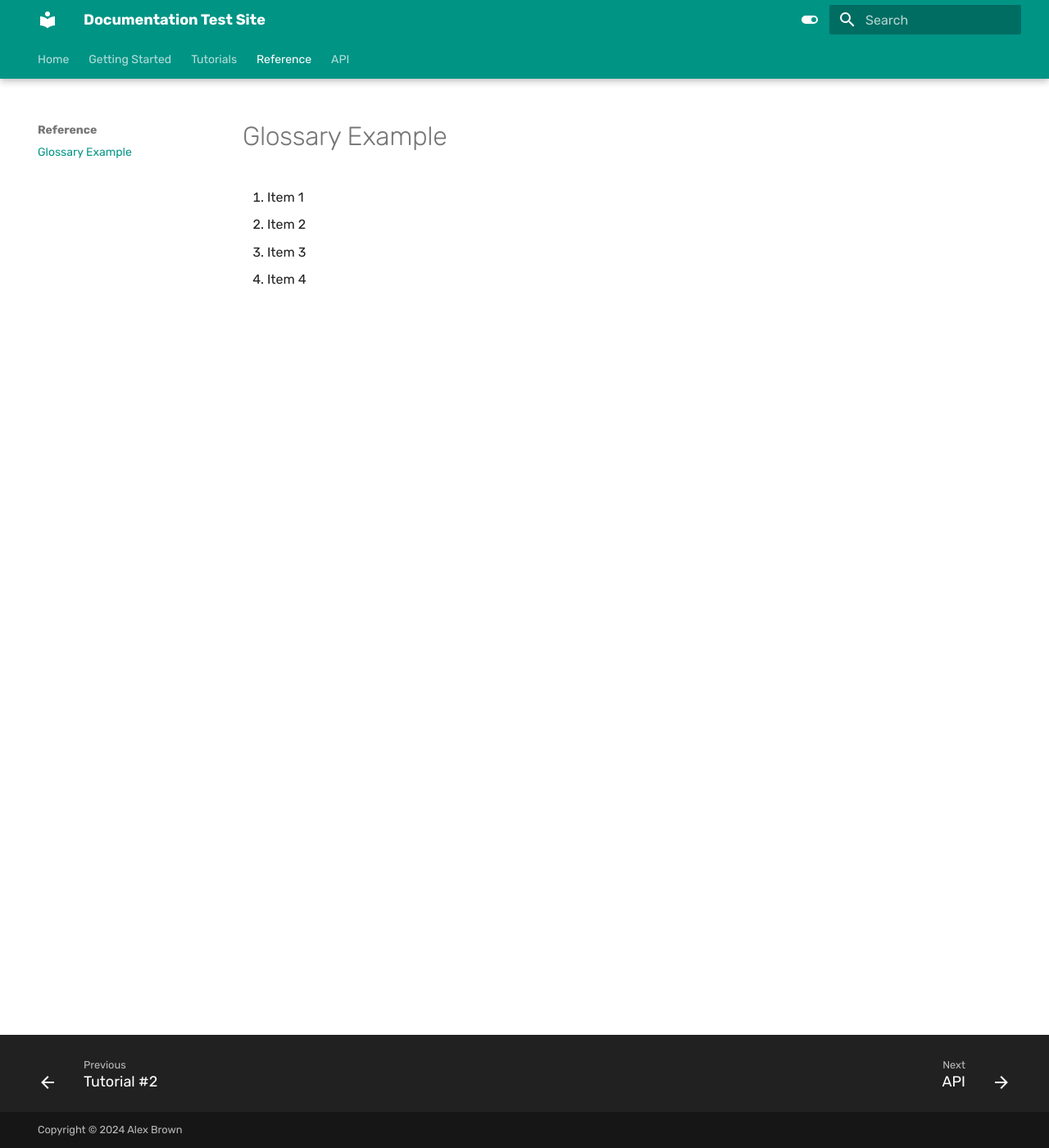
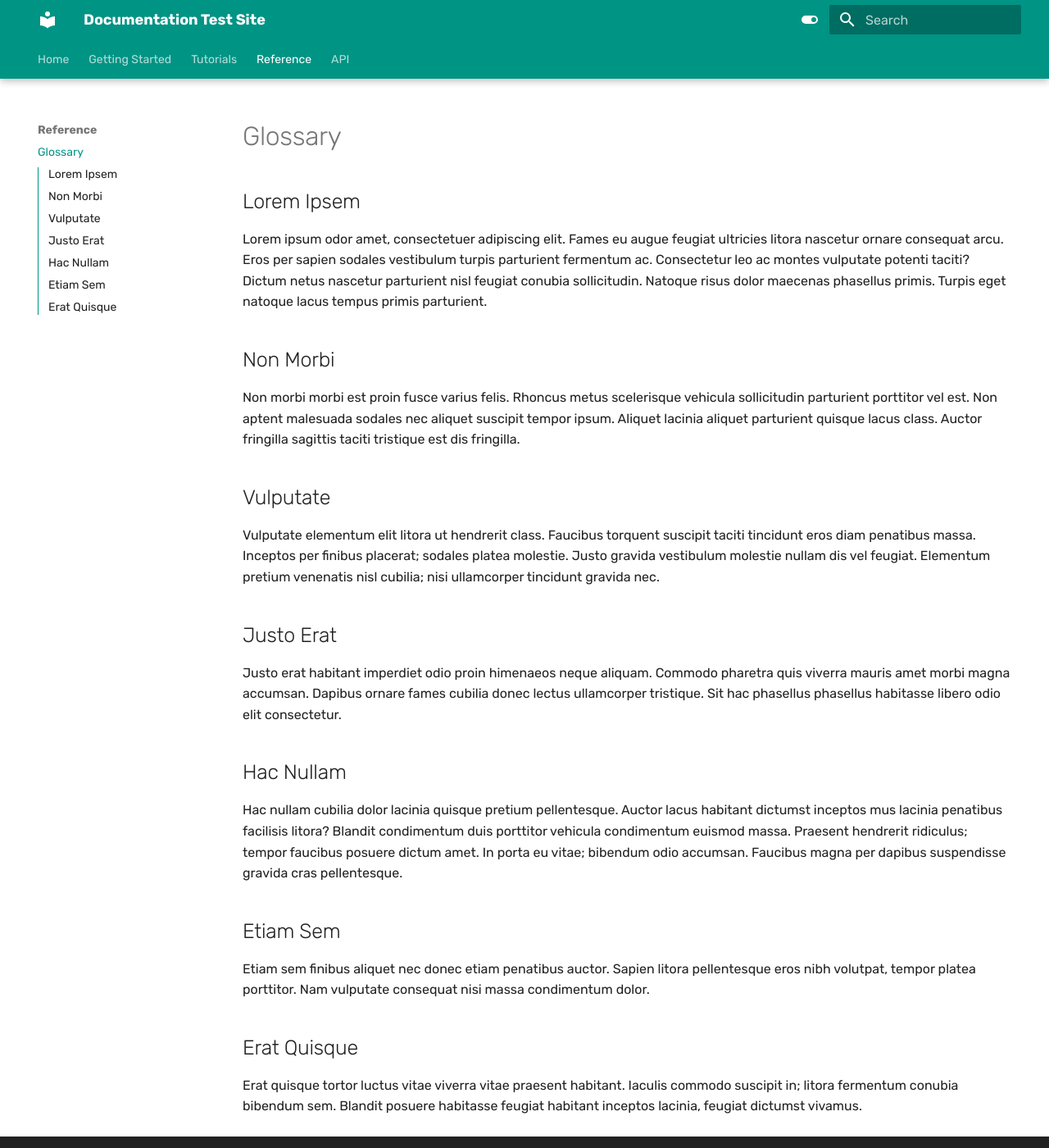
Before and after one commit to alexbrown10/documentation_test, an MkDocs documentation site: the page built from docs/glossary.md, in a window 1280 px wide and 1400 px high. Shown: the whole window at 82% size. Built offline with MkDocs 1.6.1 and Material for MkDocs 9.7.7, drawn with Linux system fonts in a browser that asks for light colours; some web fonts are replaced.

Commit message:
Update glossary.md
added fake glossary items

```diff
--- a/docs/glossary.md
+++ b/docs/glossary.md
@@ -1,6 +1,29 @@
-# Glossary Example
+# Glossary
 
-1. Item 1
-2. Item 2
-3. Item 3
-4. Item 4
+## Lorem Ipsem
+
+Lorem ipsum odor amet, consectetuer adipiscing elit. Fames eu augue feugiat ultricies litora nascetur ornare consequat arcu. Eros per sapien sodales vestibulum turpis parturient fermentum ac. Consectetur leo ac montes vulputate potenti taciti? Dictum netus nascetur parturient nisl feugiat conubia sollicitudin. Natoque risus dolor maecenas phasellus primis. Turpis eget natoque lacus tempus primis parturient.
+
+## Non Morbi
+
+Non morbi morbi est proin fusce varius felis. Rhoncus metus scelerisque vehicula sollicitudin parturient porttitor vel est. Non aptent malesuada sodales nec aliquet suscipit tempor ipsum. Aliquet lacinia aliquet parturient quisque lacus class. Auctor fringilla sagittis taciti tristique est dis fringilla.
+
+## Vulputate
+
+Vulputate elementum elit litora ut hendrerit class. Faucibus torquent suscipit taciti tincidunt eros diam penatibus massa. Inceptos per finibus placerat; sodales platea molestie. Justo gravida vestibulum molestie nullam dis vel feugiat. Elementum pretium venenatis nisl cubilia; nisi ullamcorper tincidunt gravida nec.
+
+## Justo Erat
+
+Justo erat habitant imperdiet odio proin himenaeos neque aliquam. Commodo pharetra quis viverra mauris amet morbi magna accumsan. Dapibus ornare fames cubilia donec lectus ullamcorper tristique. Sit hac phasellus phasellus habitasse libero odio elit consectetur.
+
+## Hac Nullam
+
+Hac nullam cubilia dolor lacinia quisque pretium pellentesque. Auctor lacus habitant dictumst inceptos mus lacinia penatibus facilisis litora? Blandit condimentum duis porttitor vehicula condimentum euismod massa. Praesent hendrerit ridiculus; tempor faucibus posuere dictum amet. In porta eu vitae; bibendum odio accumsan. Faucibus magna per dapibus suspendisse gravida cras pellentesque.
+
+## Etiam Sem
+
+Etiam sem finibus aliquet nec donec etiam penatibus auctor. Sapien litora pellentesque eros nibh volutpat, tempor platea porttitor. Nam vulputate consequat nisi massa condimentum dolor.
+
+## Erat Quisque
+
+Erat quisque tortor luctus vitae viverra vitae praesent habitant. Iaculis commodo suscipit in; litora fermentum conubia bibendum sem. Blandit posuere habitasse feugiat habitant inceptos lacinia, feugiat dictumst vivamus.
```
